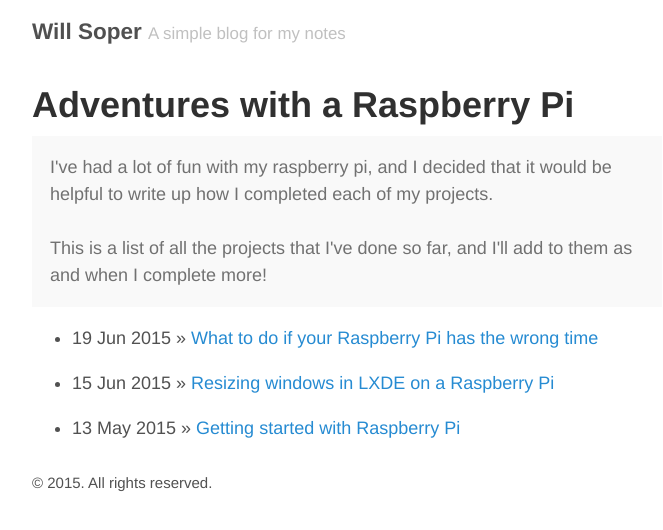
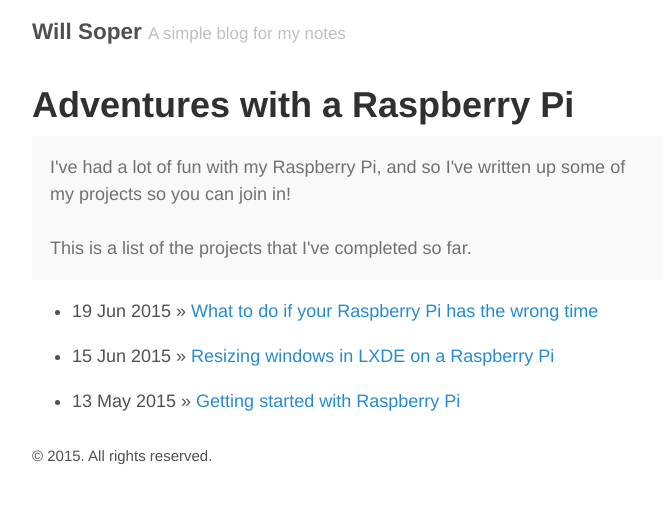
Before and after one commit to WillSoper/WillSoper.github.io, a Jekyll site: the page built from adventures-with-a-raspberry-pi.md, in a window 1280 px wide. Shown: the top 530 px of the page, without its empty margins (293-956 px from the left). Built offline with Jekyll 4.4.1, drawn with Linux system fonts in a browser that asks for light colours.

Commit message:
Wording.

```diff
--- a/adventures-with-a-raspberry-pi.md
+++ b/adventures-with-a-raspberry-pi.md
@@ -4,9 +4,9 @@
 ---
 
 <p class="message">
-	I've had a lot of fun with my raspberry pi, and I decided that it would be helpful to write up how I completed each of my projects.
+	I've had a lot of fun with my Raspberry Pi, and so I've written up some of my projects so you can join in!
 	<br /><br />
-	This is a list of all the projects that I've done so far, and I'll add to them as and when I complete more!
+	This is a list of the projects that I've completed so far.
 </p>
 
 {% for post in site.tags.raspberrypi limit: 20 %}
```
